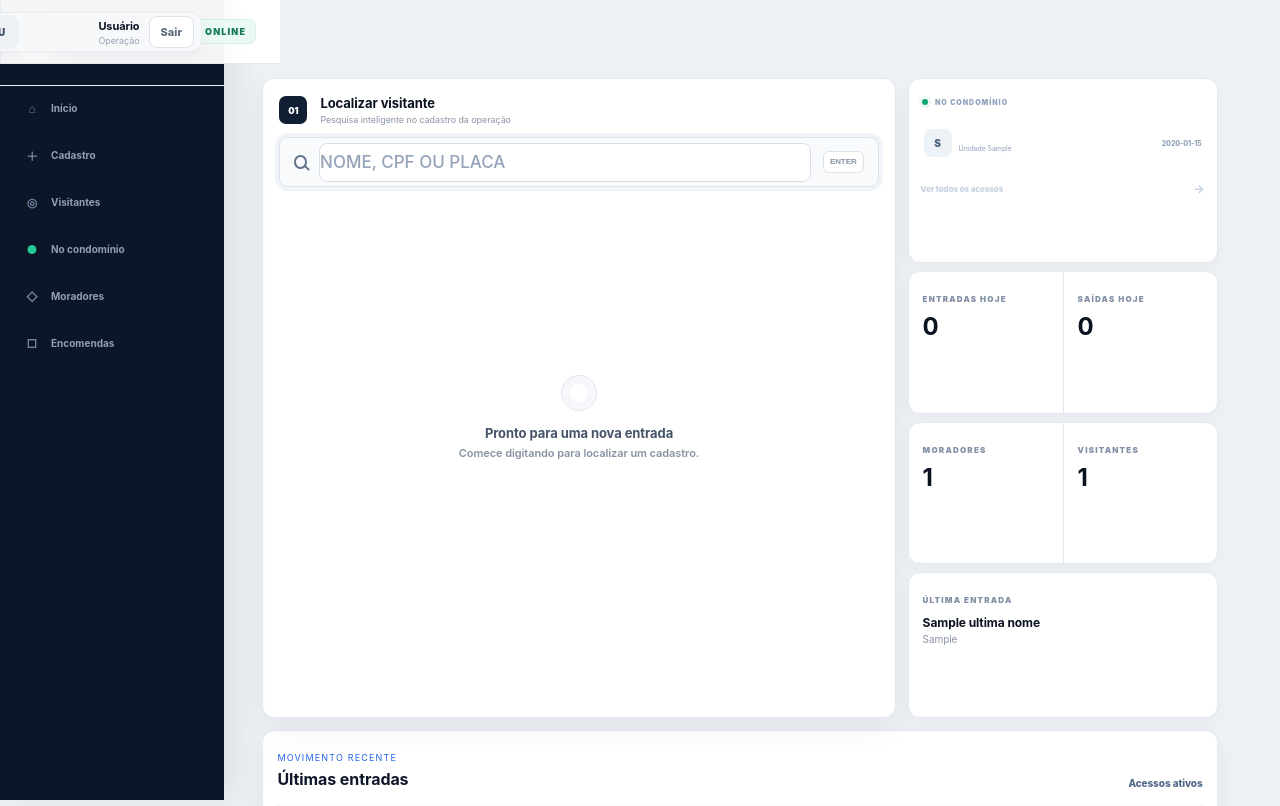
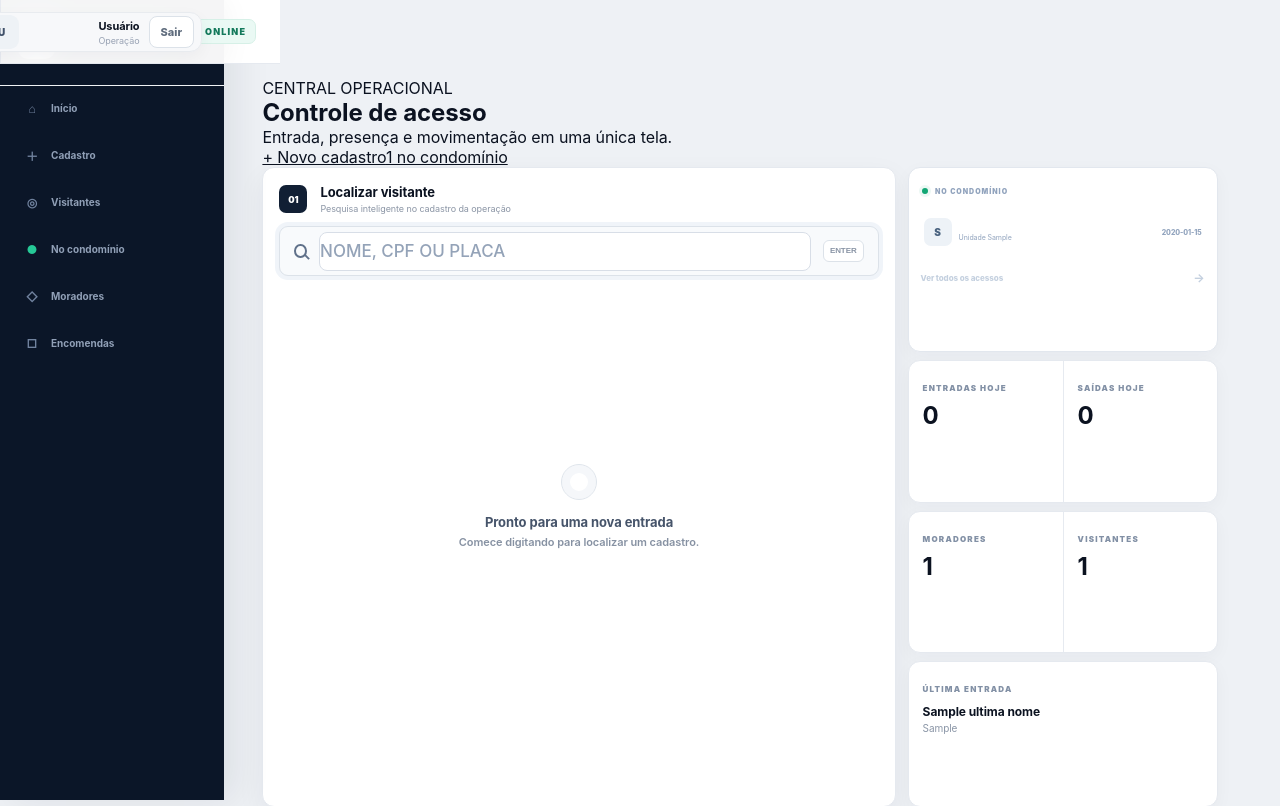
Before and after one commit to DenilsonMiranda2001/sistema-portaria, a Python web app: template templates/index.html in a window 1280 px wide. Shown: the top 806 px of the page. Run offline with Jinja, Linux system fonts and the light colour scheme; the template is opened without the code that fills it: most values are stand-ins (such as "Sample title", 1, 10 or a date in 2020).

Commit message:
feat(ui): create new front-desk command center

```diff
--- a/templates/index.html
+++ b/templates/index.html
@@ -2,6 +2,10 @@
 {% block title %}Início{% endblock %}
 
 {% block content %}
+<section class="home-commandbar">
+  <div><span class="home-kicker">CENTRAL OPERACIONAL</span><h1>Controle de acesso</h1><p>Entrada, presença e movimentação em uma única tela.</p></div>
+  <div class="home-actions"><a href="{{ url_for('visitantes.cadastro') }}" class="home-action secondary">+ Novo cadastro</a><a href="{{ url_for('visitantes.ativos') }}" class="home-action primary"><span class="live-dot"></span>{{ total_ativos }} no condomínio</a></div>
+</section>
 <section class="command-grid command-grid-home">
   <div class="command-search">
     <div class="command-search-head"><span>01</span><div><strong>Localizar visitante</strong><small>Pesquisa inteligente no cadastro da operação</small></div></div>
```
